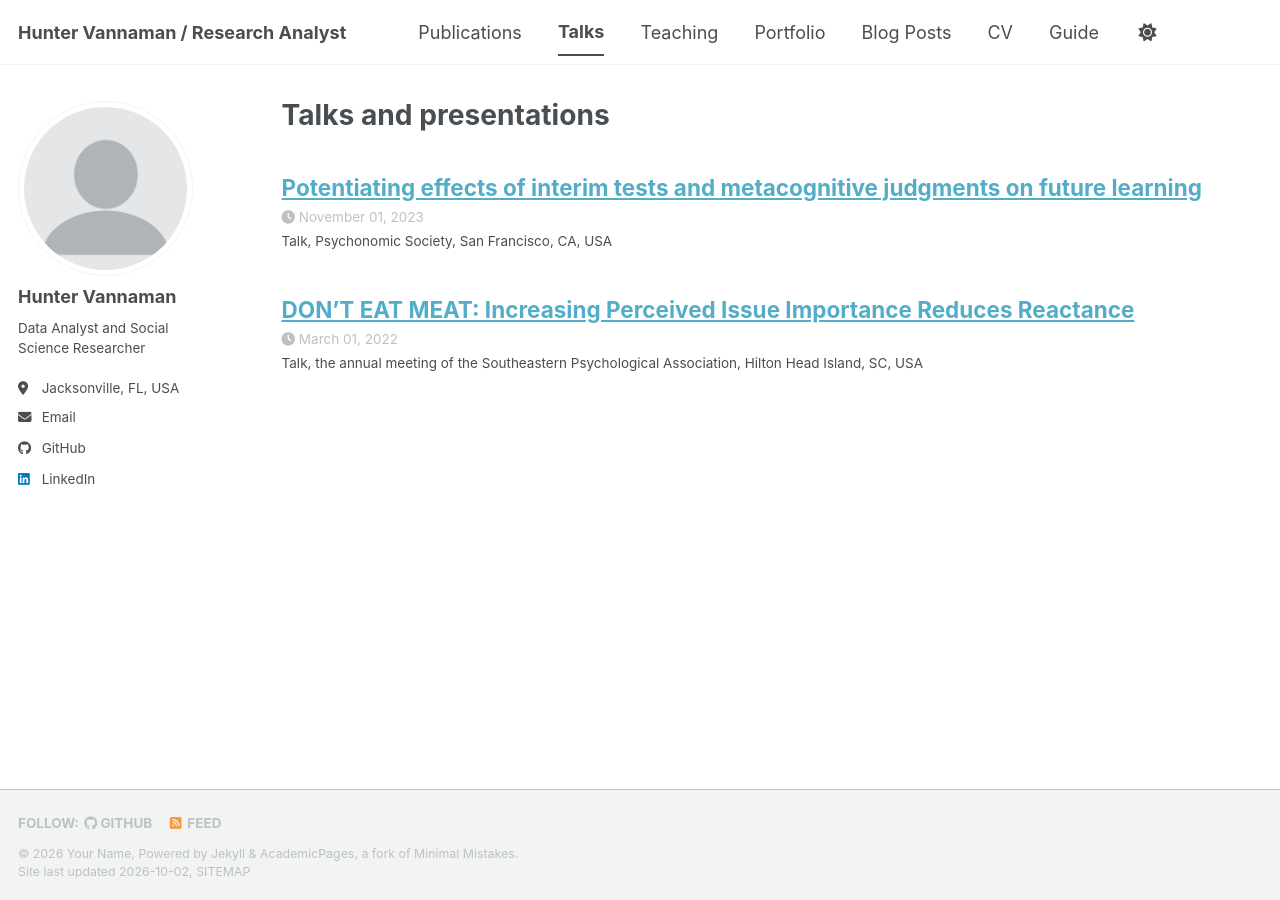
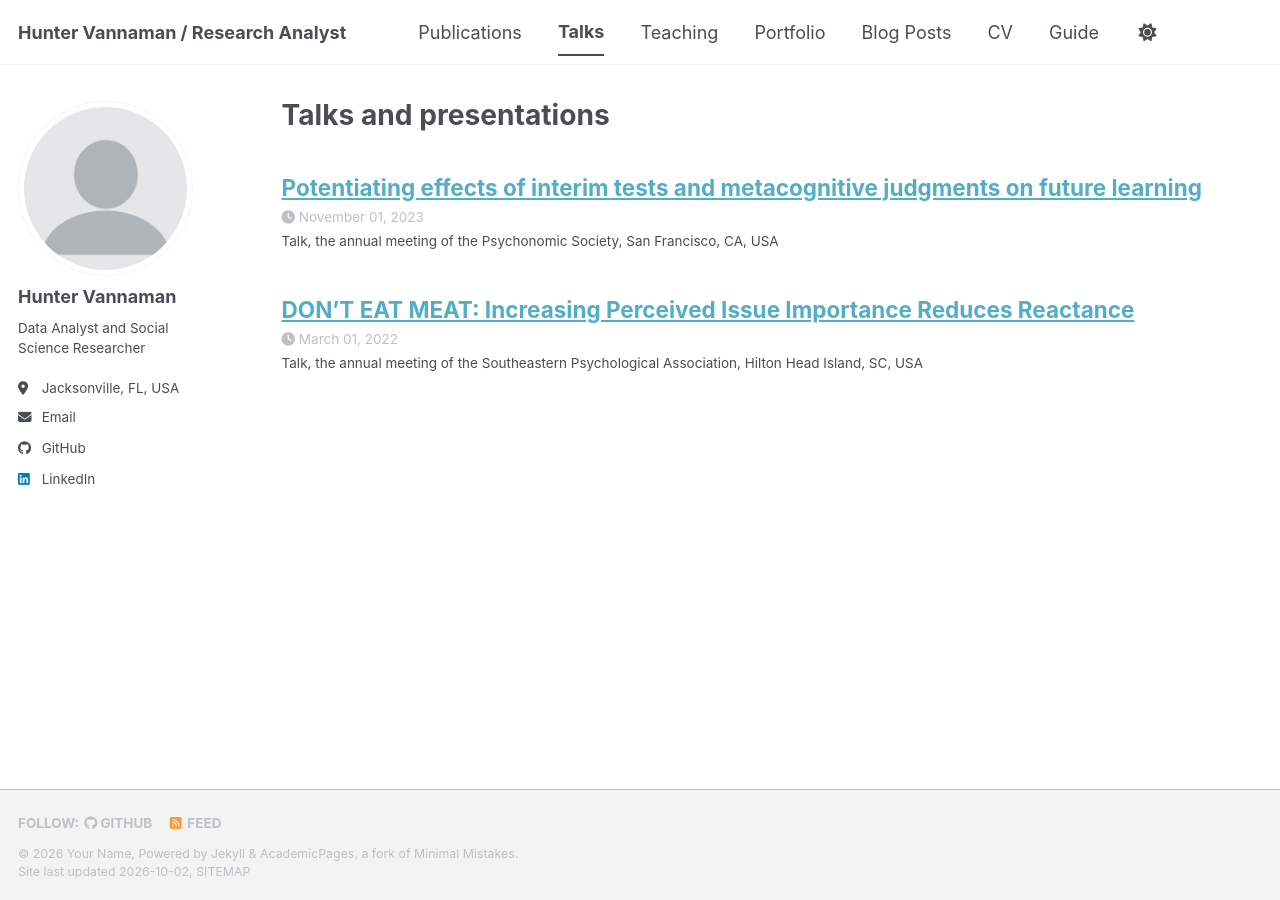
Before and after one commit to huntervannaman/huntervannaman.github.io, a Jekyll site: the page built from _pages/talks.html, in a window 1280 px wide. Built offline with Jekyll 4.4.1, drawn with Linux system fonts in a browser that asks for light colours; a style sheet for code colours, icons or effects is not loaded.

Commit message:
Update 2023-11-01.md

```diff
--- a/_talks/2023-11-01.md
+++ b/_talks/2023-11-01.md
@@ -3,7 +3,7 @@ title: "Potentiating effects of interim tests and metacognitive judgments on fut
 collection: talks
 type: "Talk"
 permalink: /talks/2023-11-01
-venue: "Psychonomic Society"
+venue: "the annual meeting of the Psychonomic Society"
 date: 2023-11-01
 location: "San Francisco, CA, USA"
 ---
```
